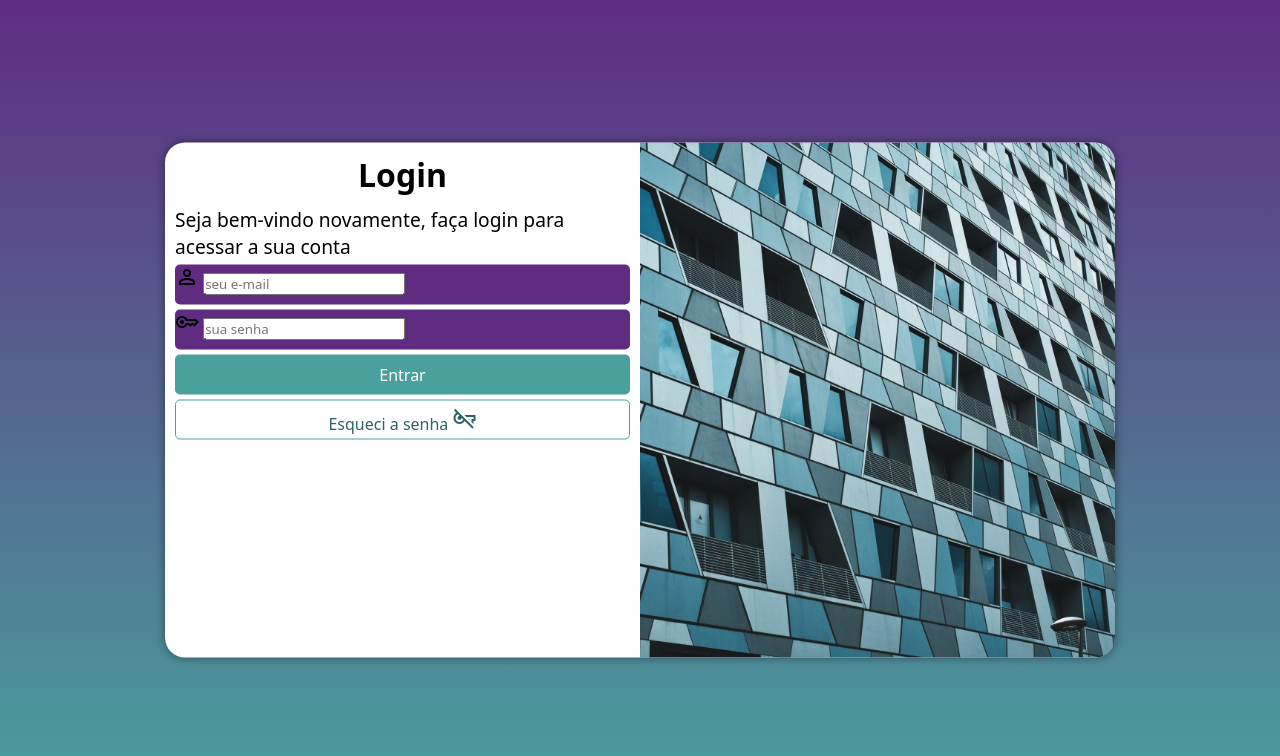
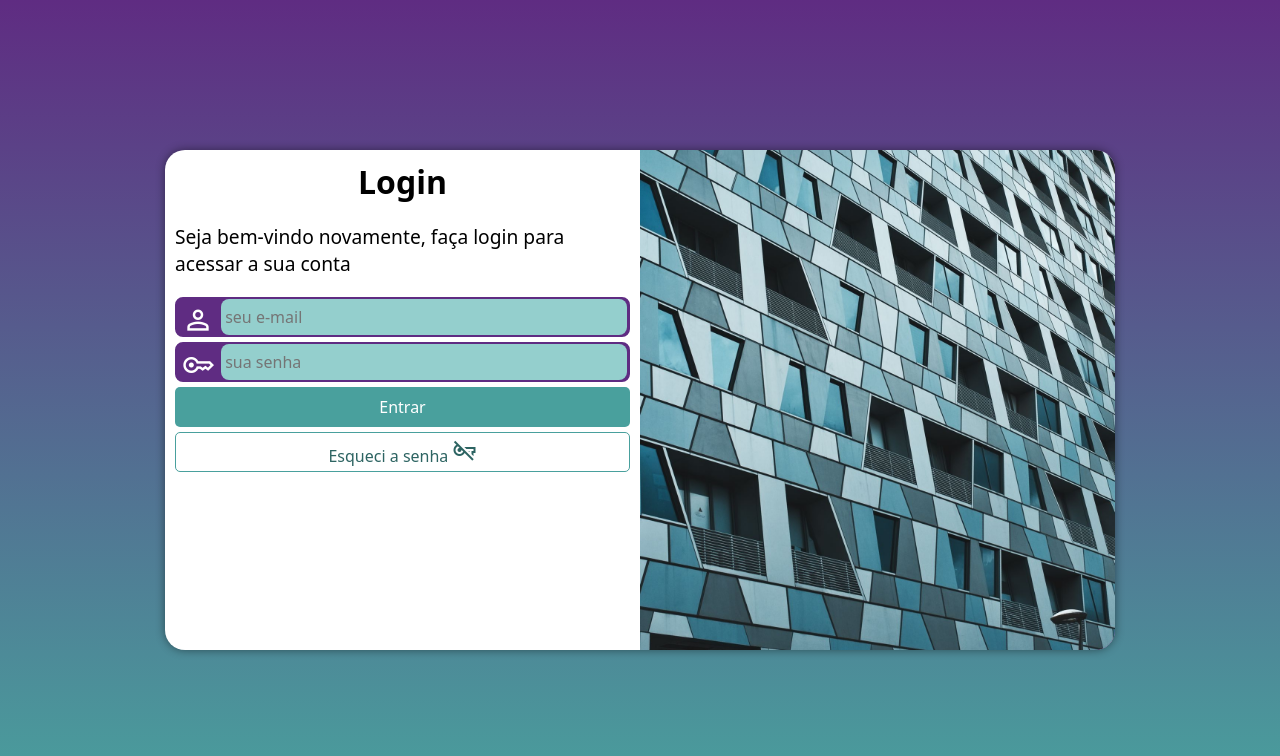
Before and after one commit to emendes19/Tela-Login, a plain HTML site: page index.html in a window 1280 px wide. Drawn offline with nearby package versions, Linux system fonts and the light colour scheme.

Commit message:
Últimos ajustes

```diff
--- a/estilos/media-query.css
+++ b/estilos/media-query.css
@@ -7,7 +7,7 @@
 
     section#login {
         width: 90vw;
-
+        height: 300px;
     }
 
     section#login > div#imagem{
@@ -33,6 +33,7 @@
 
     section#login {
         width: 950px;
+        height: 500px;
     }
 
     section#login > div#imagem{
@@ -52,5 +53,6 @@
 
     div#formulario > p {
     font-size: 1.2em;
+    margin: 20px 0px;
     }
 }
--- a/estilos/style.css
+++ b/estilos/style.css
@@ -29,7 +29,6 @@ section#login{
     position: absolute;
     top: 50%;
     left: 50%;
-    transform: translate(-50%, -50%);
     overflow: hidden;
 
     background-color: white;
@@ -38,6 +37,7 @@ section#login{
     border-radius: 20px;
     box-shadow: 0px 0px 10px rgba(0, 0, 0, 0.450);
 
+    transform: translate(-50%, -50%);
     transition: width 0.3s, height 0.3s;
     transition-timing-function: ease;
 
@@ -68,15 +68,41 @@ div#formulario > p {
 
 form > div.campo{
     background-color: #5f2c82;
+    border: 2px solid #5f2c82;
     display: block;
     width: 100%;
     height: 40px;
-    border-radius: 5px;
+    border-radius: 8px;
     margin: 5px 0px;
 }
 
 div.campo > label {
     display: none;
+}
+
+div.campo > span{
+    color: white;
+    /*background-color: black;*/
+    font-size: 2em;
+    width: 40px;
+    padding: 5px;
+}
+
+div.campo > input {
+    background-color: #94cfcd;
+    font-size: 1em;
+    width: calc(100% - 45px);
+    height: 100%;
+
+    border: 0px;
+    border-radius: 8px;
+    padding: 4px;
+    transform: translateY(-13px);
+}
+
+div.campo > input:focus-within{
+    background-color: white;
+    border: none;
 }
 
 form > input[type=submit] {
```
